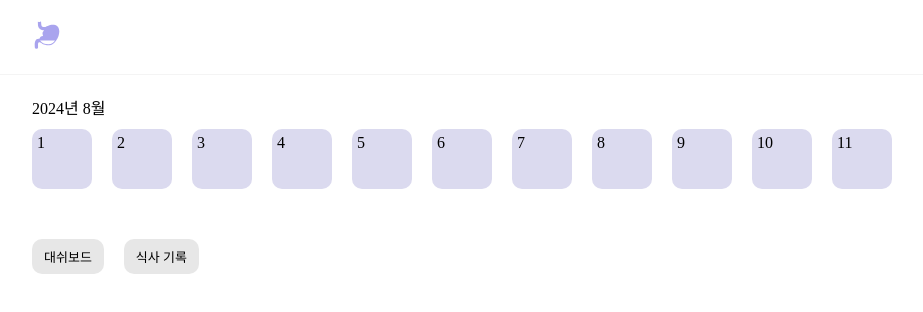
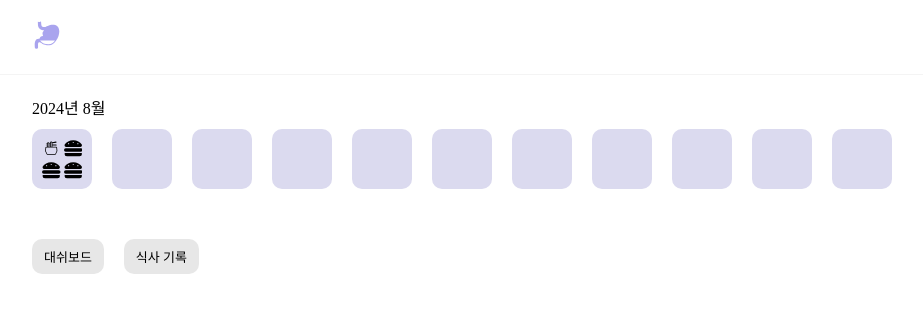
Before and after one commit to kimtaejin3/stomach-helper, a React (Vite) app: page / in a window 1280 px wide. Shown: the top 312 px of the page, without its empty margins (178-1101 px from the left). Built offline with nearby package versions, Linux system fonts and the light colour scheme.

Commit message:
Date에 음식 아이콘들 배치

```diff
--- a/src/components/Calendar/Calendar.module.css
+++ b/src/components/Calendar/Calendar.module.css
@@ -14,7 +14,19 @@
   width: 60px;
   height: 60px;
   border-radius: 10px;
-  padding: 5px;
+  padding: 10px;
   background-color: #dbdaef;
   cursor: pointer;
 }
+
+.foodBox {
+  display: grid;
+  grid-template-columns: repeat(2, 1fr);
+  gap: 3px;
+  text-align: center;
+}
+
+.foodBox svg {
+  width: 100%;
+  height: 100%;
+}
--- a/src/components/Calendar/Calendar.tsx
+++ b/src/components/Calendar/Calendar.tsx
@@ -1,5 +1,7 @@
 import classNames from "classnames/bind";
 import styles from "./Calendar.module.css";
+import { CiBowlNoodles } from "react-icons/ci";
+import { FaHamburger } from "react-icons/fa";
 
 const cn = classNames.bind(styles);
 
@@ -9,7 +11,16 @@ export default function Calendar() {
       <div>2024년 8월</div>
       <ul className={cn("dates")}>
         {new Array(31).fill(0).map((_, index) => (
-          <li className={cn("date")}>{index + 1}</li>
+          <li className={cn("date")}>
+            {index === 0 && (
+              <div className={cn("foodBox")}>
+                <CiBowlNoodles size={20} />
+                <FaHamburger />
+                <FaHamburger />
+                <FaHamburger />
+              </div>
+            )}
+          </li>
         ))}
       </ul>
     </div>
```
